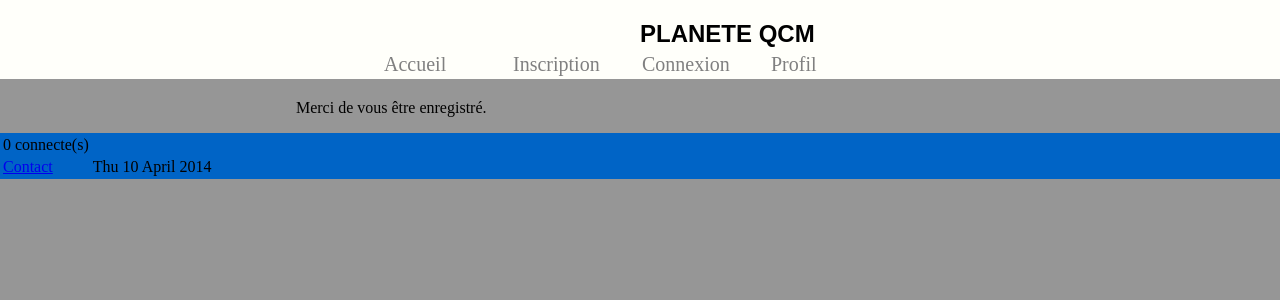
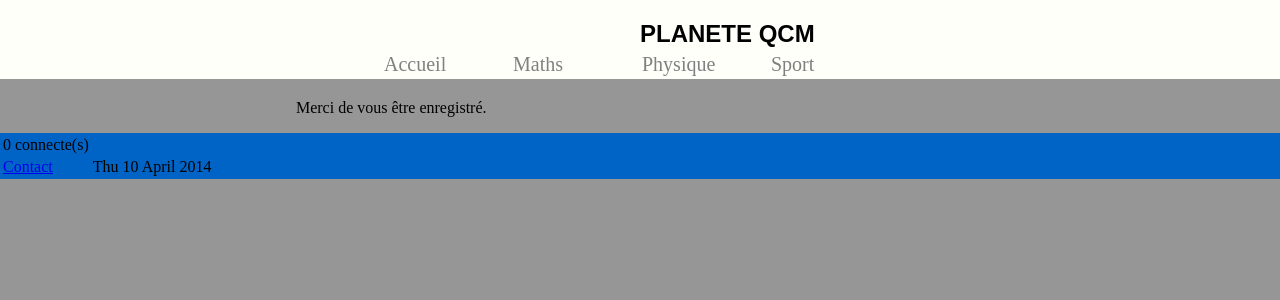
Before and after one commit to Lunamorg/PlaneteQCM, a PHP site: page /ajouter.php in a window 1280 px wide. Shown: the top 300 px of the page. Run offline with PHP 8.4, Linux system fonts and the light colour scheme; data that the repository does not hold is empty.

Commit message:
Changement du menu

```diff
--- a/menu.php
+++ b/menu.php
@@ -3,16 +3,9 @@
         <thead>
         <tr>
             <td><a href="planete.php"     title="accueil">Accueil</a></td>
-            <?php
-                if(!isset($_SESSION['pseudo'])){
-                    echo '<td><a href="formulaire.php"  title="inscription">Inscription</a></td>';
-                    echo '<td><a href="connection.php"  title="membre">Connexion</a></td>';
-                }
-                else
-                    echo '<td><a href="traitement.php?type=deconnexion"  title="deconnexion">deconnexion</a></td>';
-            ?>
-
-            <td><a href="profil.php" title="profil">Profil</a></td>
+            <td><a href="qcm.php?matiere=maths"     title="maths">Maths</a></td>
+            <td><a href="qcm.php?matiere=physique"     title="physique">Physique</a></td>
+            <td><a href="qcm.php?matiere=sport"     title="sport">Sport</a></td>
         </tr>
         </thead>
     </table>
```
